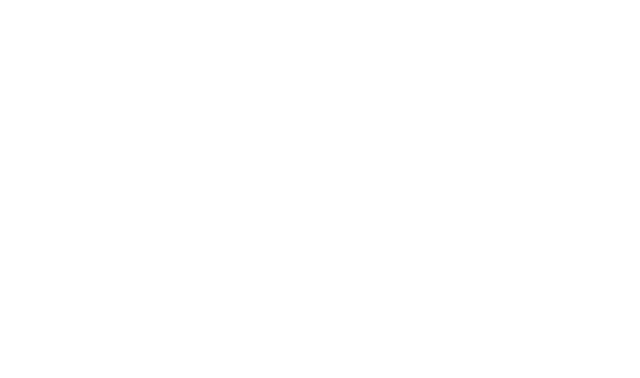
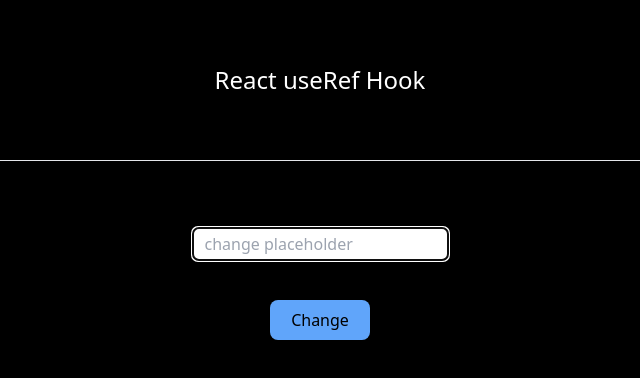
Before and after one commit to defaee/Testing_React_Features, a React (Vite) app: page /ref in a window 1280 px wide. Before the commit this address had no page. Shown: the top 378 px of the page, without its empty margins (320-960 px from the left). Built offline with nearby package versions, Linux system fonts and the light colour scheme.

Commit message:
add useRef Hook

```diff
--- a/src/App.tsx
+++ b/src/App.tsx
@@ -6,6 +6,7 @@
 import Book from "./components/book";
 import { useState } from "react";
 import AppContext, { BookType } from "./context/context";
+import UseRef from "./components/useRef";
 
 function App() {
   const [text, setText] = useState<string>("");
@@ -21,6 +22,7 @@
               <Route path="/books/:bookID" element={<Book />} />
             </Route>
           </Route>
+          <Route path="ref" element={<UseRef />} />
         </Routes>
       </BrowserRouter>
     </AppContext.Provider>
--- /dev/null
+++ b/src/components/useRef.tsx
@@ -0,0 +1,31 @@
+import { useEffect, useRef } from "react";
+
+const UseRef = () => {
+  const inputRef = useRef<HTMLInputElement>(null);
+
+  useEffect(() => {
+    inputRef.current?.focus();
+  }, []);
+
+  const handleChange = () => {
+    if (inputRef.current) {
+      inputRef.current.placeholder = inputRef.current?.value || "";
+      inputRef.current.value = "";
+      inputRef.current.focus();
+    }
+  };
+  return (
+    <main className="bg-black w-full h-screen flex pt-[4rem] gap-[4rem] flex-col items-center">
+      <h1 className="text-2xl text-white">React useRef Hook</h1>
+      <hr className="text-white h-1 w-[80%]" />
+      <div className="flex flex-col items-center gap-10">
+        <input type="text" placeholder="change placeholder" className="px-3 py-1 rounded-md" ref={inputRef} />
+        <button className="bg-blue-400 rounded-lg w-[100px] h-[40px]" onClick={handleChange}>
+          Change
+        </button>
+      </div>
+    </main>
+  );
+};
+
+export default UseRef;
```
